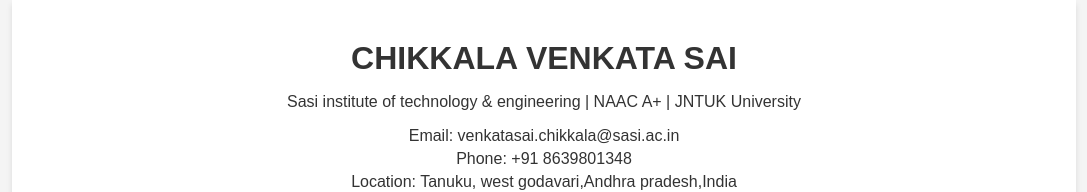
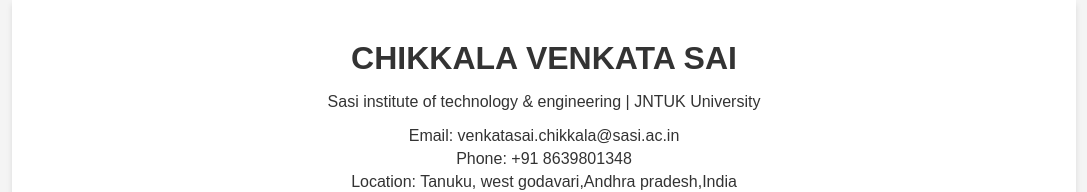
Before and after one commit to venkatasai3245/venkatasai3245.github.io, a plain HTML site: page index.html in a window 1280 px wide. Shown: the top 192 px of the page, without its empty margins (96-1183 px from the left). Drawn offline with Linux system fonts and the light colour scheme.

Commit message:
Update index.html

```diff
--- a/index.html
+++ b/index.html
@@ -87,7 +87,7 @@
     <div class="container">
         <div class="header">
             <h1>CHIKKALA VENKATA SAI</h1>
-            <p>Sasi institute of technology & engineering | NAAC A+ | JNTUK University</p>
+            <p>Sasi institute of technology & engineering | JNTUK University</p>
             <div class="contact-info">
                 <p>Email: venkatasai.chikkala@sasi.ac.in</p>
                 <p>Phone: +91 8639801348</p>
```
